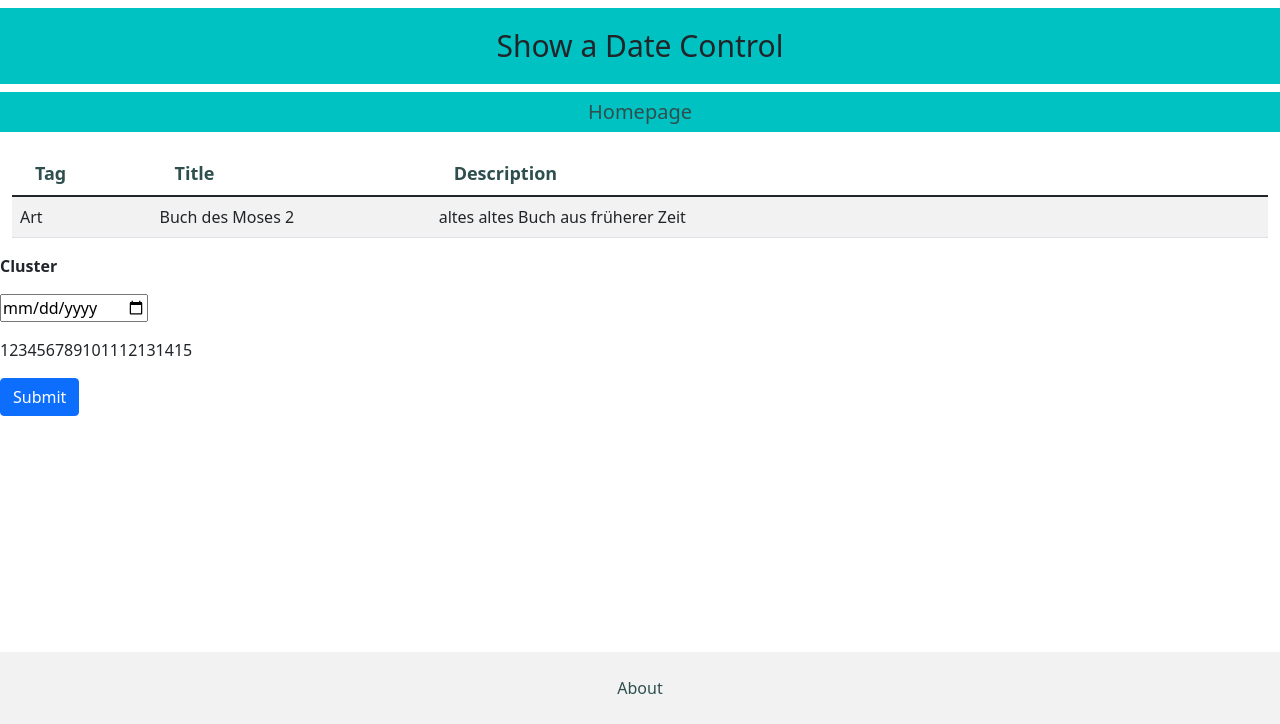
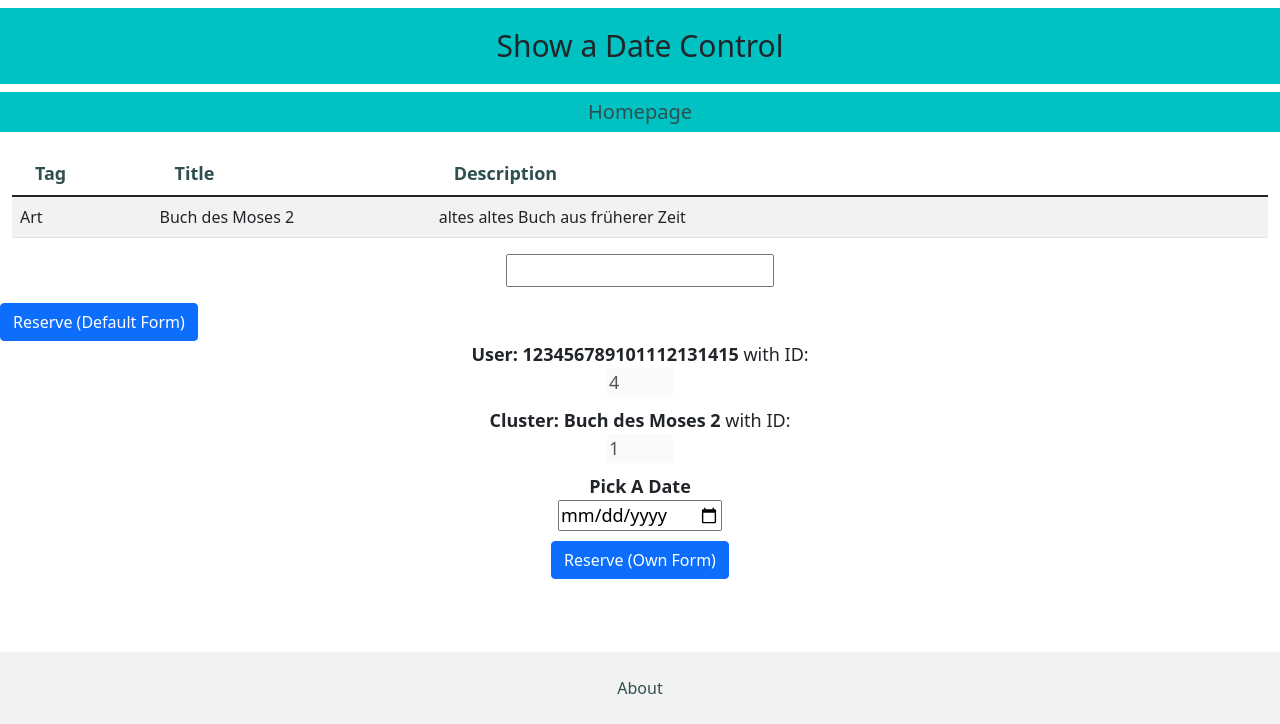
Before and after one commit to armand143/SimpleSlot_UniProject, a Django app: page /reservation/1/4 in a window 1280 px wide. Shown: the part 76-800 px from the top of the page. Run offline with Django 4.2, Linux system fonts and the light colour scheme; data comes from the database, SQL or seed files in the repository.

Commit message:
many tries to safe a reservation

```diff
--- a/firstapp/admin.py
+++ b/firstapp/admin.py
@@ -3,4 +3,4 @@ from .models import Cluster, Reservation
 
 # Register your models here.
 admin.site.register(Cluster)
-#admin.site.register(Reservation)
+admin.site.register(Reservation)
--- a/firstapp/forms.py
+++ b/firstapp/forms.py
@@ -7,9 +7,9 @@ from django.contrib.auth.forms import UserCreationForm
 from django.contrib.auth.models import User
 
 class ClusterForm(ModelForm):
-    class Meta:
-        model = Cluster
-        fields = ('tag_system', 'title', 'Beschreibung', 'availability')
+	class Meta:
+		model = Cluster
+		fields = ('tag_system', 'title', 'Beschreibung', 'availability')
 
 class RegisterForm(UserCreationForm):
 #	matrikelnummer = forms.IntegerField(max_value="1000000")
@@ -27,9 +27,18 @@ class RegisterForm(UserCreationForm):
 
 
 class DateInput(forms.DateInput):
-    input_type = 'date'
+	input_type = 'date'
 
 class ReservationForm(ModelForm):
-    class Meta:
-        model = Reservation
-        fields = ['cluster', 'date', 'user']
+	class Meta:
+		model = Reservation
+		fields = ['cluster', 'date', 'user']
+	date = forms.DateField(
+        widget=forms.DateInput(format='%m/%d/%Y'),
+        input_formats=('%m/%d/%Y', )
+        )
+
+""" 	def __init__(self, *args, **kwargs):
+		user = kwargs.pop('user','')
+		super(ReservationForm, self).__init__(*args, **kwargs)
+		self.fields[''] """
--- a/firstapp/models.py
+++ b/firstapp/models.py
@@ -18,6 +18,9 @@ class Cluster(models.Model):
     title = models.CharField(max_length=250)
     Beschreibung = models.CharField(max_length=250)
     availability = models.BooleanField()
+
+    def __str__(self):
+        return self.title
 
 
 # not used yet, using the defaul "User" model from django
--- a/firstapp/templates/firstapp/reservation.html
+++ b/firstapp/templates/firstapp/reservation.html
@@ -39,18 +39,37 @@
 
   <form action= "" method="post">
     {%csrf_token%}
-    <p><b>{{form.cluster.label}}</b></p>
-    <p>{{form.cluster.title}}</p>
-    <p> <input type="date"> </p>
-    <p>{{user.username}}</p>
-    <input type = "submit" id="addToMain" class="btn btn-primary">
+    <p>{{form.date}}</p>
+    <button type="submit" class="btn btn-primary">Reserve (Default Form)</button>
   </form>
-
+  {{ value|default_if_none:""}}
+  <div class="text-center">
+    <form action= "" method="post">
+      {%csrf_token%}
+      <label for="userIDInputDefault"><b>User: {{user.username}}</b> with ID:</label>
+      <input type="text" name="userID" id="userIDInputDefault" value={{user.id}} size="1" disabled />
+      <label for="cluserIDInputDefault"><b>Cluster: {{cluster.title}}</b> with ID:</label>
+      <input type="text" name="clusterID" id="cluserIDInputDefault" value={{cluster.id}} size="1" disabled />
+      <label for="reserveDate"><b>Pick A Date</b></label>
+      <input type="date" name="date" id="reserveDate" />
+      <button type="submit" class="btn btn-primary">Reserve (Own Form)</button>
+    </form>
+  </div>
 {% endblock body %}
 
 {% block css %}
   <style>
-
+    label {
+      font-size: 18px;
+    }
+    input {
+      display: block;
+      margin : 0px auto 10px;
+      font-size: 18px;
+    }
+    input[disabled] {
+      border: 0;
+    }
   </style>
 {% endblock css %}
 
--- a/firstapp/views.py
+++ b/firstapp/views.py
@@ -1,4 +1,5 @@
 from cmath import pi
+from collections import UserDict
 from multiprocessing import context
 from sqlite3 import Date
 from tkinter import Entry
@@ -140,17 +141,22 @@ def remove_dups(list):
 
 
 def reservation(request, cluster_id, user_id):
-    form = ReservationForm
+    if request.method == 'POST':
+        form = ReservationForm(request.POST, initial={'cluster':cluster_id, 'user':user_id},)
+        """form.fields['cluster'].initial = cluster_id
+        form.fields['user'].initial = user_id """
+        if form.is_valid():
+            """ userID = form.cleaned_data['userID']
+            clusterID = form.cleaned_data['clusterID']
+            date = form.cleaned_data['date']
+            r = Reservation(cluster=clusterID, date=date, user=userID)
+            r.save() """
+            ReserveModel = form.save(commit=False)
+            ReserveModel.save()
+        cluster = Cluster.objects.all()
+        context = {'cluster': cluster}
+        return render(request,'firstapp/homepageStudent.html', context)
+    form = ReservationForm(initial={'cluster':cluster_id, 'user':user_id})
     cluster = Cluster.objects.get(pk=cluster_id)
     user = User.objects.get(pk=user_id)
-
-    if request.method == 'POST':
-        print(request.POST)
-        form = ClusterForm(request.POST)
-        if form.is_valid():
-            form.save()
-        clusterr = Cluster.objects.all()
-        contextt = {'cluster': clusterr}
-        return render(request, 'firstapp/homepageAdmin.html', contextt)
-
     return render(request, 'firstapp/reservation.html', {'cluster': cluster, 'form': form, 'user': user})
```
